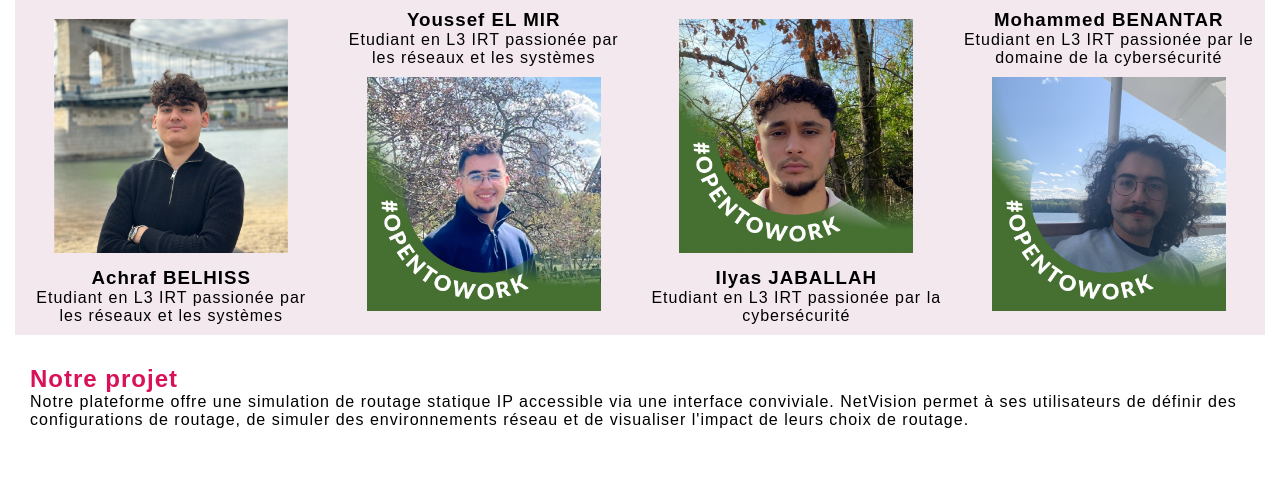
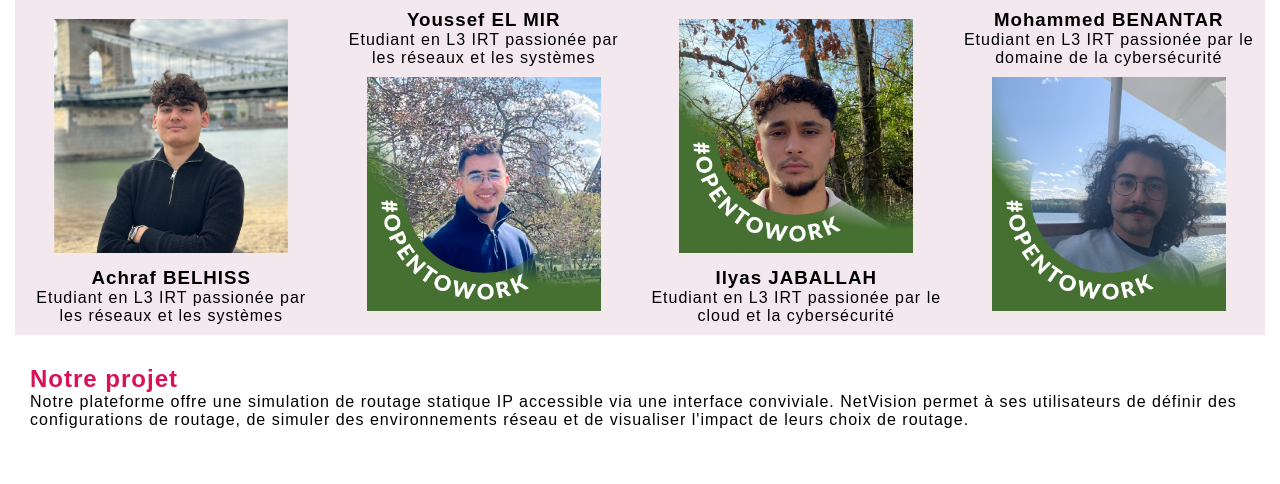
Before and after one commit to IlyasLilus/BE, a PHP site: page /propos.php in a window 1280 px wide. Shown: the part 233-717 px from the top of the page. Run offline with PHP 8.4, Linux system fonts and the light colour scheme.

Commit message:
Ajout de passion

```diff
--- a/propos.php
+++ b/propos.php
@@ -49,7 +49,7 @@ NetVision est le fruit du travail d'un groupe d'étudiants passionnés par les r
                 <img src="image/jaballah.jpeg" alt="Membre 3" class="left">
                 <div class="text">
                     <h3>Ilyas JABALLAH</h3>
-                    <p>Etudiant en L3 IRT passionée par la cybersécurité </p>
+                    <p>Etudiant en L3 IRT passionée par le cloud et la cybersécurité</p>
                 </div>
             </article>
             <article class="member">
```
